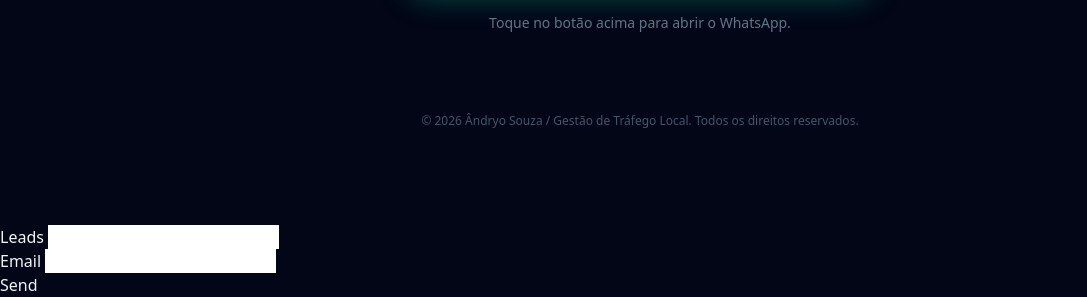
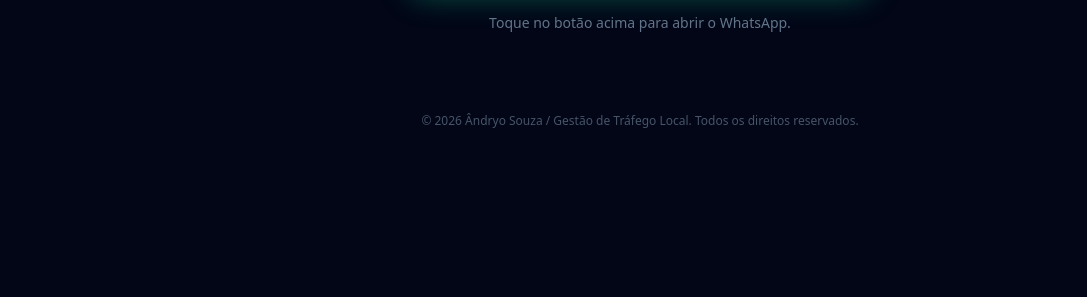
Before and after one commit to andryonsouza/andryoads, a plain HTML site: page index.html in a window 1280 px wide. Shown: the part 5477-5774 px from the top of the page, without its empty margins (0-1087 px from the left). After the commit the page ends 5702 px from the top, so only its background shows below. Drawn offline with nearby package versions, Linux system fonts and the light colour scheme.

Commit message:
Add files via upload

```diff
--- a/index.html
+++ b/index.html
@@ -320,17 +320,6 @@
 src="https://www.facebook.com/tr?id=829228166938008&ev=PageView&noscript=1"
 /></noscript>
 
-<form name="contact" netlify>
-  <p>
-    <label>Leads <input type="text" name="name" /></label>
-  </p>
-  <p>
-    <label>Email <input type="email" name="email" /></label>
-  </p>
-  <p>
-    <button type="submit">Send</button>
-  </p>
-</form>
 
 </body>
 </html>
```
